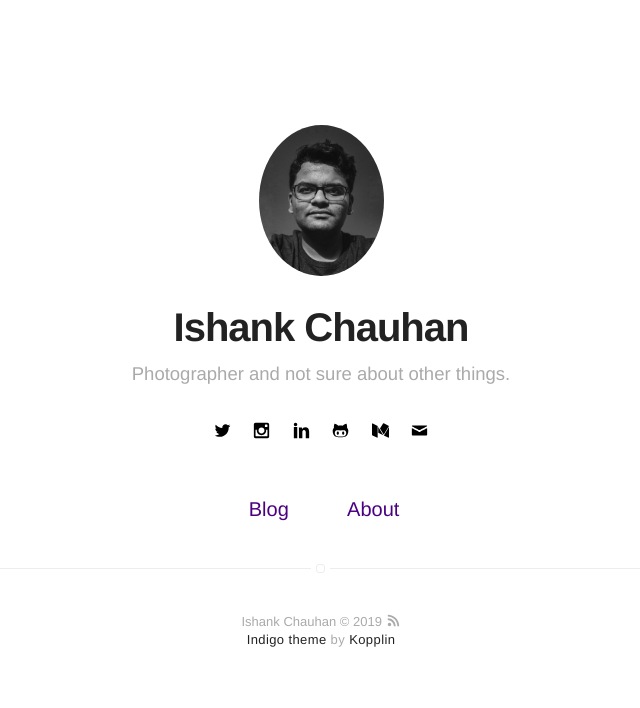
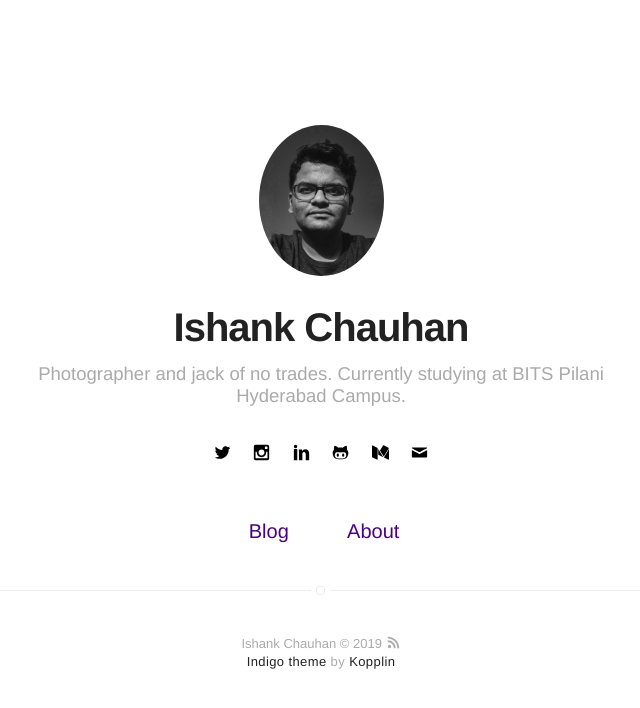
Before and after one commit to ishankc/ishankc.github.io, a Jekyll site: the page built from index.html, in a window 1280 px wide. Shown: the top 708 px of the page, without its empty margins (319-959 px from the left). Built offline with Jekyll 4.4.1, drawn with Linux system fonts in a browser that asks for light colours.

Commit message:
Updated Bio

```diff
--- a/_config.yml
+++ b/_config.yml
@@ -1,6 +1,6 @@
 # main text of home
 name: Ishank Chauhan
-bio: Photographer and not sure about other things.
+bio: Photographer and jack of no trades. Currently studying at BITS Pilani Hyderabad Campus.
 
 # twitter summary info
 description: A blog about anything. Depends on the mood.
```
